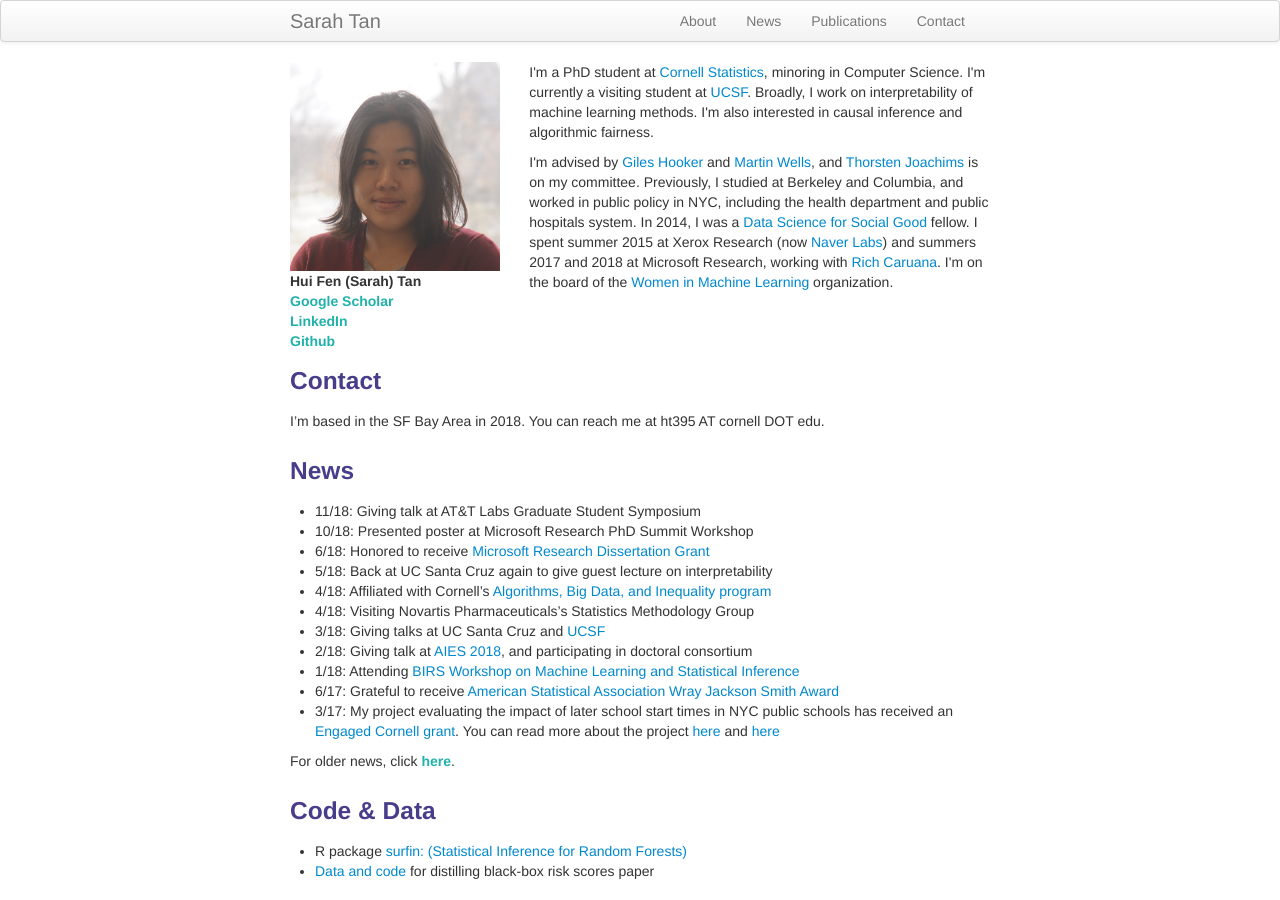
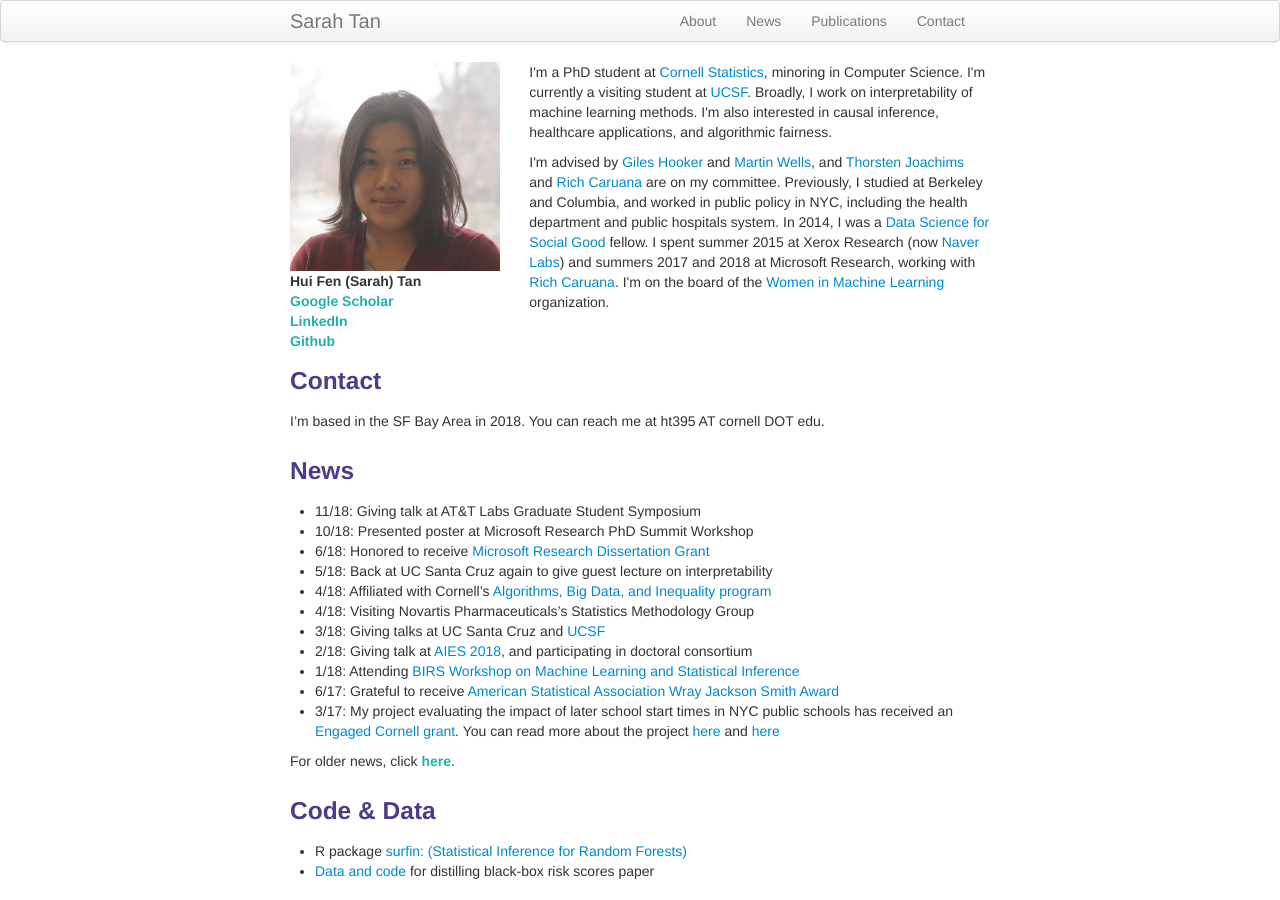
Before and after one commit to shftan/shftan.github.io, a Jekyll site: the page built from index.md, in a window 1280 px wide and 900 px high. Built offline with Jekyll 4.4.1, drawn with Linux system fonts in a browser that asks for light colours.

Commit message:
Update index.md

```diff
--- a/index.md
+++ b/index.md
@@ -18,9 +18,9 @@ keywords: Sarah Tan, Cornell, statistics, interpretability, causal inference, co
         </div>
 
         <div class="span8">
-                <p>I'm a PhD student at <a href="https://stat.cornell.edu/">Cornell Statistics</a>, minoring in Computer Science. I'm currently a visiting student at <a href="https://epibiostat.ucsf.edu/">UCSF</a>. Broadly, I work on interpretability of machine learning methods. I'm also interested in causal inference and algorithmic fairness.</p>
+                <p>I'm a PhD student at <a href="https://stat.cornell.edu/">Cornell Statistics</a>, minoring in Computer Science. I'm currently a visiting student at <a href="https://epibiostat.ucsf.edu/">UCSF</a>. Broadly, I work on interpretability of machine learning methods. I'm also interested in causal inference, healthcare applications, and algorithmic fairness.</p>
 
-                <p>I'm advised by <a href="http://faculty.bscb.cornell.edu/~hooker/">Giles Hooker</a> and <a href="https://courses.cit.cornell.edu/mtw1/">Martin Wells</a>, and <a href="https://www.cs.cornell.edu/people/tj/">Thorsten Joachims</a> is on my committee. Previously, I studied at Berkeley and Columbia, and worked in public policy in NYC, including the health department and public hospitals system. In 2014, I was a <a href="https://dssg.uchicago.edu">Data Science for Social Good</a> fellow. I spent summer 2015 at Xerox Research (now <a href="http://www.europe.naverlabs.com">Naver Labs</a>) and summers 2017 and 2018 at Microsoft Research, working with <a href="https://www.microsoft.com/en-us/research/people/rcaruana/">Rich Caruana</a>. I'm on the board of the <a href="https://wimlworkshop.org">Women in Machine Learning</a> organization.</p>
+                <p>I'm advised by <a href="http://faculty.bscb.cornell.edu/~hooker/">Giles Hooker</a> and <a href="https://courses.cit.cornell.edu/mtw1/">Martin Wells</a>, and <a href="https://www.cs.cornell.edu/people/tj/">Thorsten Joachims</a> and <a href="https://www.microsoft.com/en-us/research/people/rcaruana/">Rich Caruana</a> are on my committee. Previously, I studied at Berkeley and Columbia, and worked in public policy in NYC, including the health department and public hospitals system. In 2014, I was a <a href="https://dssg.uchicago.edu">Data Science for Social Good</a> fellow. I spent summer 2015 at Xerox Research (now <a href="http://www.europe.naverlabs.com">Naver Labs</a>) and summers 2017 and 2018 at Microsoft Research, working with <a href="https://www.microsoft.com/en-us/research/people/rcaruana/">Rich Caruana</a>. I'm on the board of the <a href="https://wimlworkshop.org">Women in Machine Learning</a> organization.</p>
 
         </div>
 </div>
```
